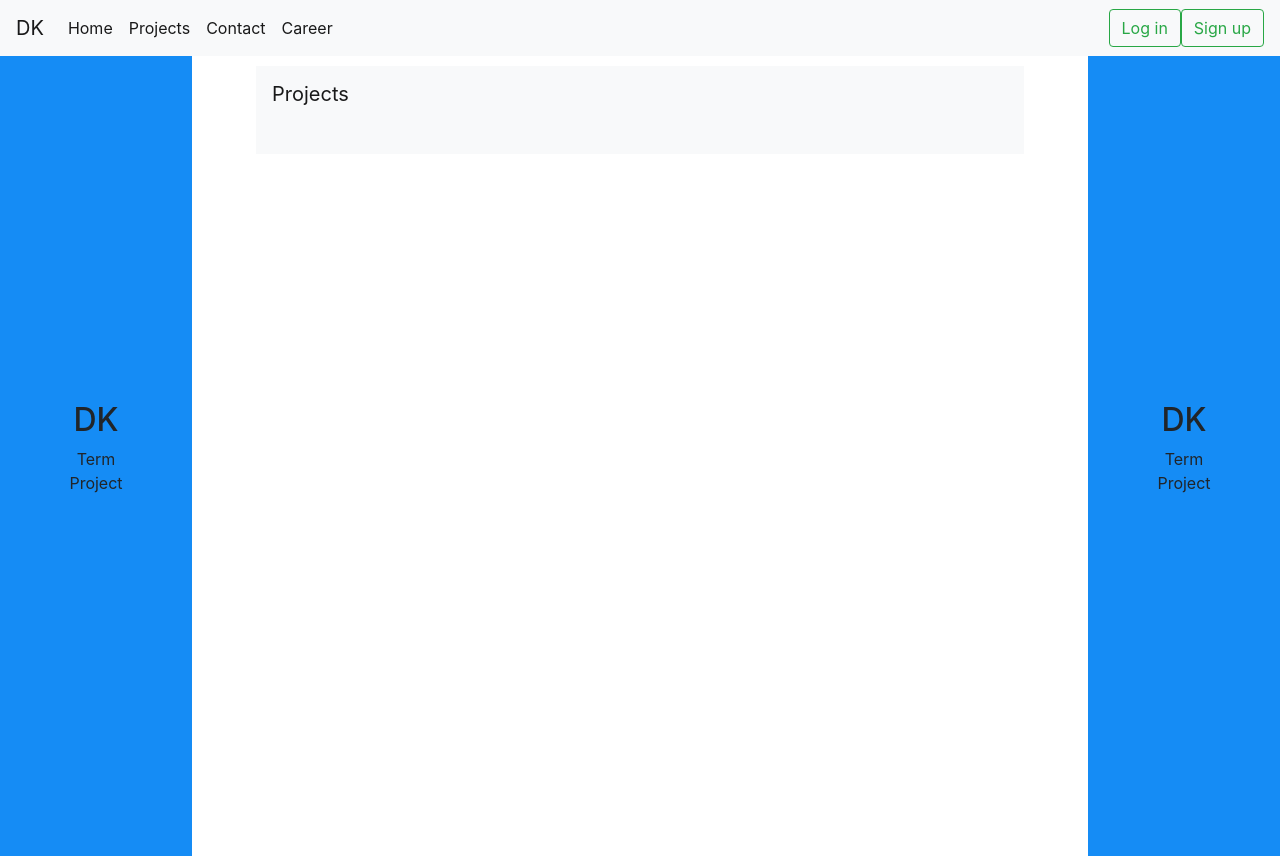
After one commit to dano2812/termProject, a PHP site: page /ProjectsAlt.php in a window 1280 px wide; the page is wider, and only the part inside the window is pictured. The commit adds this page. Run offline with PHP 8.4, Linux system fonts and the light colour scheme; data that the repository does not hold is empty.

Commit message:
Scroll bar projects

```diff
--- a/DBStorage.php
+++ b/DBStorage.php
@@ -106,6 +106,19 @@ class DBStorage
         return $u;
     }
 
+    public function isAdmin(string $name):bool
+    {
+        $sql = 'SELECT * from users where name=?';
+        $stmt = $this->pdo->prepare($sql);
+        $stmt->execute([$name]);
+
+        if($row = $stmt->fetch())
+        {
+            return ($row['isadmin'] == 1);
+        }
+        return false;
+    }
+
     public function createQuestion(Question $q)
     {
         $sql = 'INSERT INTO questions (mail, text) VALUES(?,?)';
--- a/Project.php
+++ b/Project.php
@@ -5,12 +5,14 @@ class Project
     private string $name;
     private string $description;
     private $id;
+    private bool $toEdit;
 
     public function __construct(string $title,string $description)
     {
         $this->name = $title;
         $this->description = $description;
         $this->id = -1;
+        $this->toEdit = false;
     }
 
 
@@ -39,6 +41,19 @@ class Project
     }
 
     /**
+     * @return bool
+     */
+    public function Edit() : bool
+    {
+        return $this->toEdit;
+    }
+
+    public function setEdit(bool $e)
+    {
+        $this->toEdit = $e;
+    }
+
+    /**
      * @param int $id
      */
     public function setId($id): void
--- a/Projects.css
+++ b/Projects.css
@@ -4,6 +4,7 @@
     left: 20%;
     z-index: 1;
     margin-top: 10px;
+    height: 100%;
 }
 
 .projname {
@@ -11,4 +12,9 @@
 }
 .projdesription {
     max-width: 60%;
+    max-height: 80vh;
 }
+
+.projectscroll{
+    height: 100%;
+}
--- /dev/null
+++ b/ProjectsAlt.php
@@ -0,0 +1,106 @@
+<?php
+require "DBStorage.php";
+$Storage = new DBStorage();
+$projects = $Storage->getAllProjects();
+$editId = -1;
+$isAdmin = false;
+
+foreach($projects as $project)
+{
+    if(isset($_POST[$project->getId()]))
+    {
+        $project->setEdit(true);
+        $editId = $project->getId();
+    }
+    else
+    {
+        $project->setEdit(false);
+    }
+}
+
+?>
+<!DOCTYPE html>
+<html lang="en">
+<head>
+    <meta charset="UTF-8">
+    <title>DK-Semestralny projekt Projects</title>
+
+    <link rel="stylesheet" href="https://cdn.jsdelivr.net/npm/bootstrap@4.5.3/dist/css/bootstrap.min.css" integrity="sha384-TX8t27EcRE3e/ihU7zmQxVncDAy5uIKz4rEkgIXeMed4M0jlfIDPvg6uqKI2xXr2" crossorigin="anonymous">
+    <link rel="stylesheet" href="contact.css">
+    <link rel="stylesheet" href="home.css">
+    <link rel="stylesheet" href="Projects.css">
+    <!-- jQuery and JS bundle w/ Popper.js -->
+    <script src="https://code.jquery.com/jquery-3.5.1.slim.min.js" integrity="sha384-DfXdz2htPH0lsSSs5nCTpuj/zy4C+OGpamoFVy38MVBnE+IbbVYUew+OrCXaRkfj" crossorigin="anonymous"></script>
+    <script src="https://cdn.jsdelivr.net/npm/bootstrap@4.5.3/dist/js/bootstrap.bundle.min.js" integrity="sha384-ho+j7jyWK8fNQe+A12Hb8AhRq26LrZ/JpcUGGOn+Y7RsweNrtN/tE3MoK7ZeZDyx" crossorigin="anonymous"></script>
+    <script src="jquery-3.2.1.min.js" type="text/javascript"></script>
+    <script src="project.js" type="text/javascript"></script>
+</head>
+<body>
+
+<?php
+require "head.php";
+
+if (isset($_SESSION['uname']))
+{
+    $isAdmin = $Storage->isAdmin($_SESSION['uname']);
+}
+?>
+
+<div class="split left">
+    <div class="centered">
+        <h2>DK</h2>
+        <p>Term Project</p>
+    </div>
+</div>
+
+<div class="split right">
+    <div class="centered">
+        <h2>DK</h2>
+        <p>Term Project</p>
+    </div>
+</div>
+
+<div  class="leftMiddle" >
+    <div class="">
+        <nav id="navbar-example2" class="navbar navbar-light bg-light px-3 projdesription">
+            <a class="navbar-brand" href="#">Projects</a>
+        </nav>
+        <div class="projdesription overflow-auto p-3 mb-3 mb-md-0 mr-md-3 bg-light " data-bs-target="#navbar-example2" data-bs-offset="0" tabindex="0">
+            <?php
+            if($isAdmin){?>
+                <h1 class="h3 mb-3 fw-normal">New project</h1>
+                <label for="txt_pname" class="visually-hidden projname">Project name</label>
+                <input type="text" class="form-control projname" id="txt_pname" name="txt_pname" placeholder="Project name" required="" autofocus="">
+                <label for="txt_dsc" class="visually-hidden">Desription</label>
+                <input type="text" class="form-control projname" id="txt_dsc" name="txt_dsc" placeholder="Project description" required="">
+                <div id="message" class="text-danger"></div>
+                <input class="btn btn-primary" value="Save" type="button" name="Save_btn" id="Save_btn">
+            <?php } ?>
+            <?php
+            foreach ($projects as $project){
+                if($project->getId() == $editId) {?>
+                    <div>
+                        <label for="txt_pename" class="visually-hidden projname" >Project name</label>
+                        <input type="text" class=" form-control projname" id="txt_pename" name="<?=$project->getId()?>" value="<?=$project->getTitle()?>" required="" autofocus="">
+                        <label for="txt_edsc" class="visually-hidden">Desription</label>
+                        <input type="text" class=" form-control projname" id="txt_edsc" name="<?=$project->getId()?>" value="<?=$project->getDescription()?>" required="">
+                        <div id="message" class="text-danger"></div>
+                        <input class=" btn btn-primary" value="Save" type="button" name="<?=$project->getId()?>" id="SaveEdit_btn">
+                    </div>
+                <?php } else { ?>
+                    <h4 id="<?=$project->getId()?>"><?=$project->getTitle()?></h4>
+                    <p><?=$project->getDescription()?></p>
+                <?php } ?>
+                <?php
+                if($isAdmin && !($project->getId() == $editId)) { ?>
+                    <form action="ProjectsAlt.php" method="post">
+                        <button type="submit" class="btn btn-primary" name="<?=$project->getId()?>" id = "Edit_btn">Edit</button>
+                    </form>
+                    <button type="submit" class="btn btn-primary" name="<?=$project->getId()?>" id = "Delete_btn">Delete</button>
+                <?php } ?>
+            <?php } ?>
+        </div>
+    </div>
+</div>
+
+</body>
--- a/head.php
+++ b/head.php
@@ -18,7 +18,7 @@ if (!(!isset($_SESSION['username']) || empty($_SESSION['username']))) {
                     <a class="nav-link" href="index.php">Home <span class="sr-only">(current)</span></a>
                 </li>
                 <li class="nav-item active">
-                    <a class="nav-link" href="Projects.php">Projects <span class="sr-only">(current)</span></a>
+                    <a class="nav-link" href="ProjectsAlt.php">Projects <span class="sr-only">(current)</span></a>
                 </li>
                 <li class="nav-item active">
                     <a class="nav-link" href="contact.php">Contact <span class="sr-only">(current)</span></a>
--- a/index.php
+++ b/index.php
@@ -45,7 +45,7 @@ require "head.php"
 <div class="centered">
     <div class="text">Create your own home</div>
     <div>
-        <a class="btn btn-secondary" href="Projects.php" role="button">Projects</a>
+        <a class="btn btn-secondary" href="ProjectsAlt.php" role="button">Projects</a>
     </div>
 
 </div>
--- /dev/null
+++ b/project.js
@@ -0,0 +1,97 @@
+$(document).ready(function(){
+    $("#SaveEdit_btn").click(function()
+    {
+        let editproj = $(this).attr('name');
+
+        let projname = ($("#txt_pename").val() === undefined) ? "" : $("#txt_pename").val().trim();
+        let descr = ($("#txt_edsc").val() === undefined)? "" : $("#txt_edsc").val().trim();
+
+        if( editproj !== "" )
+        {
+            $.ajax({
+                url:'projectUtils.php',
+                type:'post',
+                data:{editproj:editproj, projname:projname, descr:descr},
+                success:function(response){
+                    if(response == 1)
+                    {
+                        window.location = "ProjectsAlt.php";
+                    }
+                }
+            });
+        }
+    });
+});
+
+$(document).ready(function(){
+    $("#Delete_btn").click(function()
+    {
+        let id = $(this).attr('name');
+        let delproj = "delproj";
+        if( id !== "" )
+        {
+            $.ajax({
+                url:'projectUtils.php',
+                type:'post',
+                data:{id:id,delproj:delproj},
+                success:function(response){
+                    let msg = "";
+                    if(response == 1)
+                    {
+                        window.location = "ProjectsAlt.php";
+                    }else
+                    {
+                        msg = "Can not delete project from database";
+                    }
+                    $("#message").html(msg);
+                }
+            });
+        }
+        else
+        {
+            msg = "Wong project identification";
+            $("#message").html(msg);
+        }
+    });
+});
+
+$(document).ready(function(){
+    $("#Save_btn").click(function()
+    {
+        let name = $(this).attr('name');
+        let projname = "";
+        let descr = "";
+        let newproj = "newproj";
+
+        if( name === "Save_btn" )
+        {
+            projname = ($("#txt_pname").val() === undefined) ? "" : $("#txt_pname").val().trim();
+            descr = ($("#txt_dsc").val() === undefined)? "" : $("#txt_dsc").val().trim();
+            if(projname !== "" && descr !== "")
+            {
+                $.ajax({
+                    url:'projectUtils.php',
+                    type:'post',
+                    data:{projname:projname,descr:descr, newproj:newproj},
+                    success:function(response){
+                        let msg = "";
+                        if(response == 1)
+                        {
+                            window.location = "ProjectsAlt.php";
+                        }else
+                        {
+                            msg = "Cannot add project to database";
+                        }
+                        $("#message").html(msg);
+                    }
+                });
+            }
+            else
+            {
+                msg = "Project name and description cant be empty!";
+                $("#message").html(msg);
+            }
+
+        }
+    });
+});
```
Also changed, not shown: projectUtils.php (added, +24 -0 lines).
